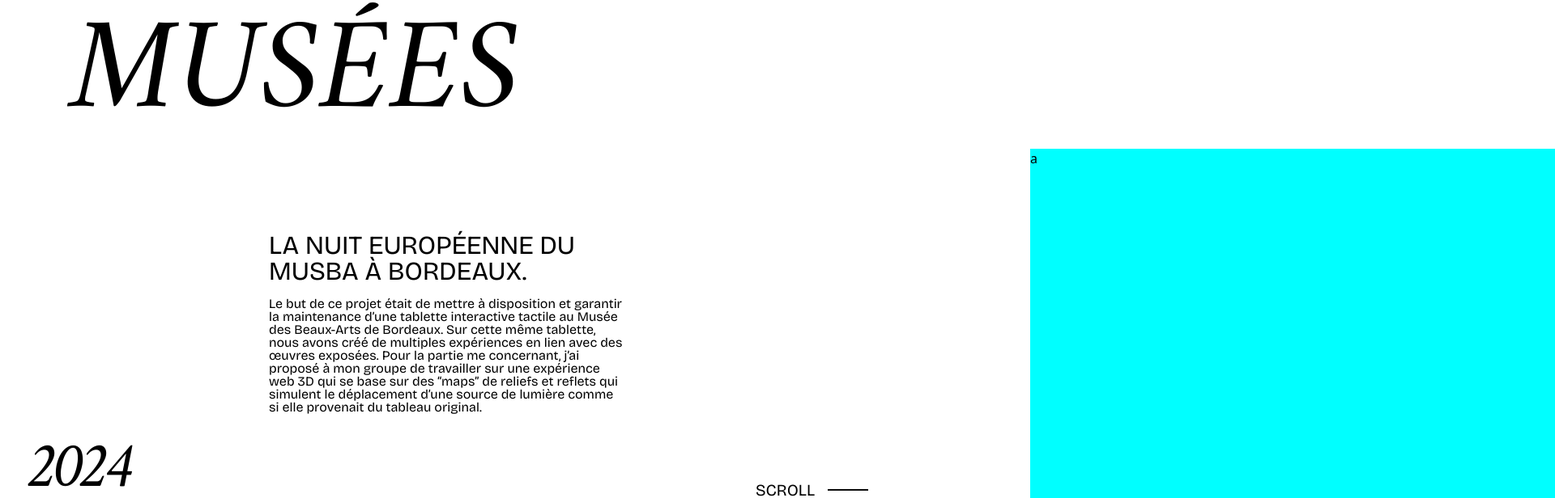
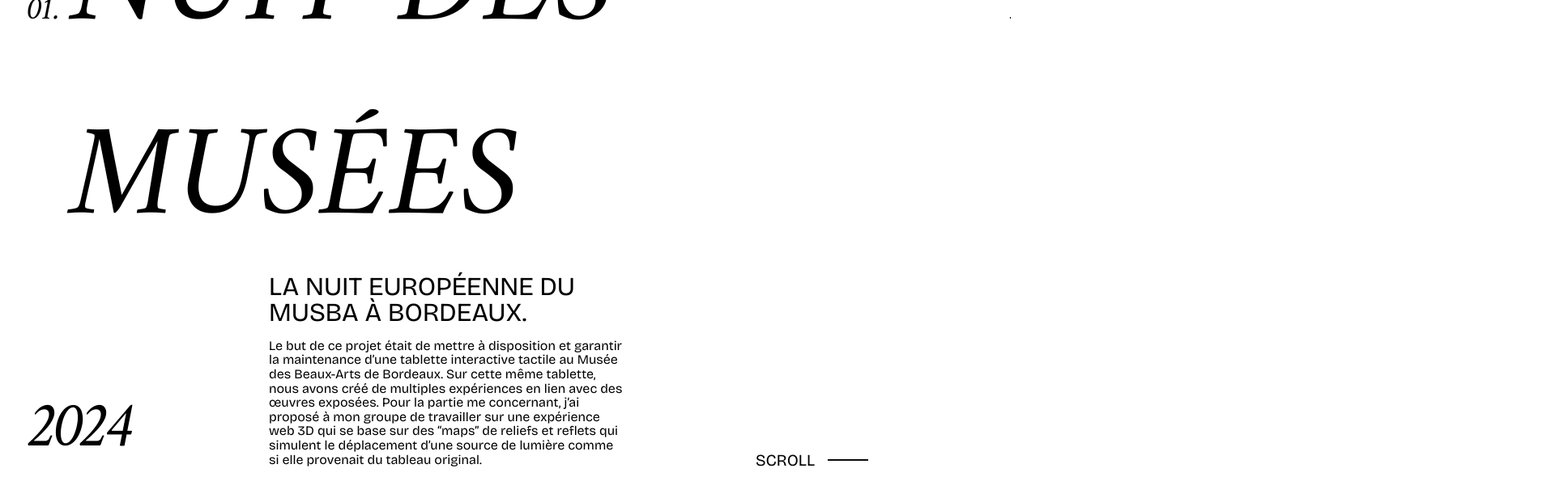
Before and after one commit to Lxnfeust/PortfolioWebsite, a SvelteKit app: page /Project_Page/Pr_NuitDesMusees in a window 1280 px wide. Shown: the part 184-800 px from the top of the page at 81% size, 1920 px wide, since content can reach past the window. Built offline with nearby package versions, Linux system fonts and the light colour scheme.

Commit message:
fix projectpage scroll

```diff
--- a/src/app.html
+++ b/src/app.html
@@ -7,27 +7,7 @@
 	</head>
 
 	<body data-sveltekit-preload-data="hover">
-		<div class="header">
-			<div class="header_item">
-				<div class="credits">
-					<span>Mattéo Lambert</span>
-					<span>Portfolio</span>
-				</div>
-			</div>
-			<div class="header_item">
-				<div class="lang_selector">
-					<span>LANG :&nbsp;</span>
-					<div class="lang">
-						<span>FR</span>
-						<span>&nbsp;/&nbsp;</span>
-						<span>EN</span>
-					</div>
-				</div>
-				<div class="menu">
-					<span>MENU</span>
-				</div>
-			</div>
-		</div>
+
 
 		<div style="display: contents">%sveltekit.body%</div>
 
--- a/src/routes/+layout.svelte
+++ b/src/routes/+layout.svelte
@@ -6,4 +6,30 @@
 </script>
 
 <svelte:head><link rel="icon" href={favicon} /></svelte:head>
-{@render children()}
+<div class="flex flex-col h-full">
+	<header class="header">
+			<div class="header_item">
+				<div class="credits">
+					<span>Mattéo Lambert</span>
+					<span>Portfolio</span>
+				</div>
+			</div>
+			<div class="header_item">
+				<div class="lang_selector">
+					<span>LANG :&nbsp;</span>
+					<div class="lang">
+						<span>FR</span>
+						<span>&nbsp;/&nbsp;</span>
+						<span>EN</span>
+					</div>
+				</div>
+				<div class="menu">
+					<span>MENU</span>
+				</div>
+			</div>
+		</header>
+	<main class="grow" >
+	{@render children()}
+	</main>
+
+</div>
--- a/src/routes/Project_Page/Pr_NuitDesMusees/+page.svelte
+++ b/src/routes/Project_Page/Pr_NuitDesMusees/+page.svelte
@@ -1,5 +1,5 @@
 <div class="container_project_page">
-    <div class="heading">
+    <div class="heading project_page">
         <span>01.</span>
         <h1>Nuit des Musées</h1>
         <hr>
@@ -24,7 +24,7 @@
         <div class="section_nextproject">
             <div class="name">
                 <span>02.</span>
-                <span>→</span>
+                <span>AALCC</span>
             </div>
             <div class="image">
 
--- a/src/routes/layout.css
+++ b/src/routes/layout.css
@@ -18,8 +18,6 @@
 /* ------------------------------------------ BODY ------------------------------------------ */
 
 body {
-    display: flex;
-    flex-direction: column;
     margin: 0 2rem;
     height: 100vh;
 }
@@ -67,6 +65,14 @@ body {
     gap: 1rem;
 }
 
+.heading.project_page {
+    display: flex;
+    align-items: baseline;
+    gap: 1rem;
+    position: sticky;
+    left: 0;
+}
+
 .heading span {
     display: flex;
     font-family: metal;
@@ -79,7 +85,9 @@ body {
     display: flex;
     font-family: amiri;
     font-size: 10rem;
-    line-height: 85%;
+    /* line-height: 85%; */
+    margin-top: -1.5rem;
+    margin-bottom: -2.25rem;
     text-transform: uppercase;
 }
 
@@ -368,19 +376,22 @@ body {
     display: flex;
     flex: 1;
     min-height: 0;
+    height: 100%;
     align-items: top;
     flex-direction: column;
     gap: 24px;
     width: 100%;
+    overflow: auto;
 }
 
 .content_project_page {
     display: flex;
+    height: 100%;
     flex: 1;
     flex-direction: row;
     gap: 12.5rem;
     width: fit-content;
-    overflow: auto;
+    margin-bottom: 2rem;
 }
 
 /* SECTION intro */
@@ -411,7 +422,7 @@ body {
 .section_intro .text_context p {
     font-family: bricolage-grotesque;
     font-weight: Medium;
-    line-height: 100%;
+    line-height: 110%;
     font-size: 1rem;
 }
 
@@ -419,14 +430,13 @@ body {
     position: absolute;
     left: 0rem;
     bottom: 0rem;
-    /* transform:translate(100%,-100%); */
 }
 
 .section_intro .year h2 {
     font-family: metal;
     font-size: 5rem;
-    line-height: 85%;
     text-transform: uppercase;
+    margin-bottom: -0.5rem;
 }
 
 .section_intro .indic {
@@ -444,7 +454,6 @@ body {
     font-family: bricolage-grotesque;
     text-transform: uppercase;
     font-weight: Medium;
-    line-height: 100%;
     font-size: 1.25rem;
 }
 
@@ -464,5 +473,4 @@ body {
 /* SECTION nextproject */
 .section_nextproject {
     width: 65rem;
-    background-color: #151515;
 }
```
